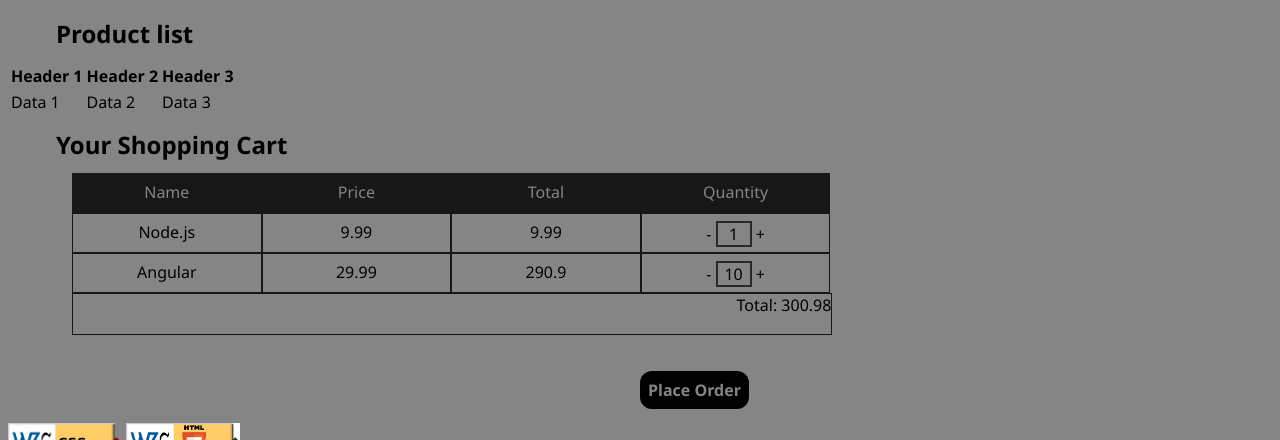
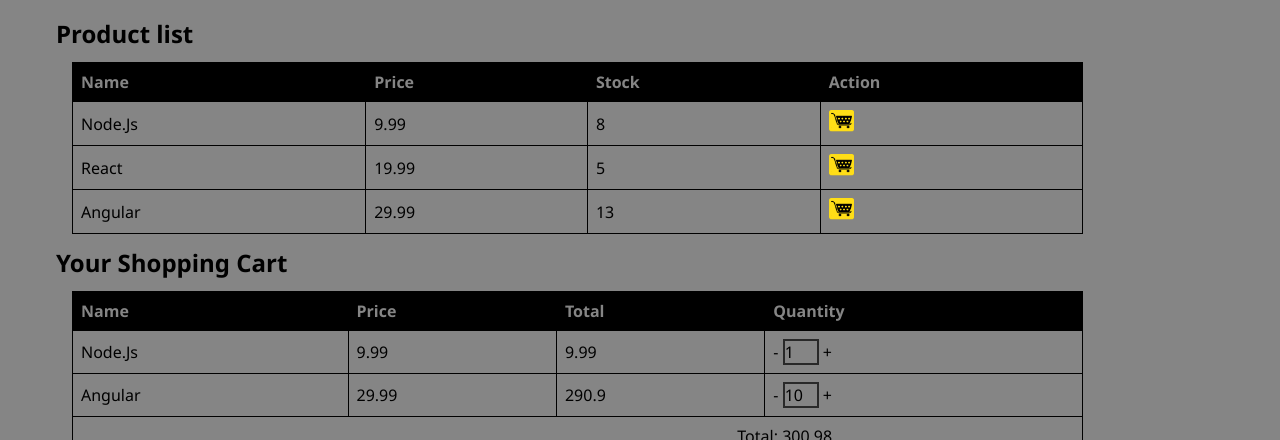
Before and after one commit to bi-node/wap.github.io, a plain HTML site: page Lab3/updatedIndex.html in a window 1280 px wide. Shown: the part 140-580 px from the top of the page. Drawn offline with Linux system fonts and the light colour scheme.

Commit message:
reviewing professor comments and updating new files

```diff
--- a/Lab3/updatedIndex.html
+++ b/Lab3/updatedIndex.html
@@ -4,7 +4,7 @@
     <meta charset="UTF-8">
     <meta name="viewport" content="width=device-width, initial-scale=1.0">
     <title>Welcome page</title>
-    <link href="./style.css" rel="stylesheet">
+    <link href="./updatestyle.css" rel="stylesheet">
 </head>
 <body>
     <div class="ContainerHeader">
@@ -16,58 +16,70 @@
     <h2>
         Product list
     </h2>
-    <div class="table-wrapper">
+    <!-- first table -->
     <table>
-            <thead>
         <tr>
-                    <th>Header 1</th>
-                    <th>Header 2</th>
-                    <th>Header 3</th>
+          <th>Name</th>
+          <th>Price</th>
+          <th>Stock</th>
+          <th>Action</th>
         </tr>
-            </thead>
-            <tbody>
         <tr>
-                    <td>Data 1</td>
-                    <td>Data 2</td>
-                    <td>Data 3</td>
+          <td>Node.Js</td>
+          <td>9.99</td>
+          <td>8</td>
+          <td><img src="./action.png" alt="cart icon" width="25"></td>
         </tr>
-                <!-- Add more rows as needed -->
-            </tbody>
+        <tr>
+          <td>React</td>
+          <td>19.99</td>
+          <td>5</td>
+          <td><img src="./action.png" alt="cart icon" width="25"></td>
+        </tr>
+        <tr>
+          <td>Angular</td>
+          <td>29.99</td>
+          <td>13</td>
+          <td><img src="./action.png" alt="cart icon" width="25"></td>
+        </tr>
       </table>
-    </div>
+
 
     <h2>
         Your Shopping Cart
     </h2>
-    <div class="row one" >
-        <div class="column">Name</div>
-        <div class="column">Price</div>
-        <div class="column">Total</div>
-        <div class="column">Quantity</div>
-    </div>
-    <div class="row">
-        <div class="column">Node.js</div>
-        <div class="column">9.99</div>
-        <div class="column">9.99</div>
-        <div class="column">
-            <span>-</span>
+<!-- second table -->
+<table>
+    <tr>
+      <th>Name</th>
+      <th>Price</th>
+      <th>Total</th>
+      <th>Quantity</th>
+    </tr>
+    <tr>
+      <td>Node.Js</td>
+      <td>9.99</td>
+      <td>9.99</td>
+      <td><span>-</span>
         <span class="no">1</span>
-            <span>+</span>
-        </div>
-    </div>
-    <div class="row">
-        <div class="column">Angular</div>
-        <div class="column">29.99</div>
-        <div class="column">290.9</div>
-        <div class="column">
-            <span>-</span>
+        <span>+</span></td>
+    </tr>
+    <tr>
+      <td>Angular</td>
+      <td>29.99</td>
+      <td>290.9</td>
+      <td><span>-</span>
         <span class="no">10</span>
-            <span>+</span>
-        </div>
-    </div>
-    <div  id="lastrow">
-        Total: 300.98
-    </div>
+        <span>+</span></td>
+    </tr>
+    <tr>
+
+      <td colspan="4" id="lastrow">Total: 300.98</td>
+
+    </tr>
+  </table>
+
+
     <br><br>
     <div class="placeorder">
                 Place Order
@@ -75,7 +87,7 @@
 
     <footer>
         <br>
-         <a href="https://validator.w3.org/nu/?doc=https%3A%2F%2Fbi-node.github.io%2Fwap.github.io%2FLab3%2Fstyle.css"><img src="../Lab2/css_checker.png" alt="CSS Checker" height="40"></a>
+         <a href="https://validator.w3.org/nu/?doc=https%3A%2F%2Fbi-node.github.io%2Fwap.github.io%2FLab3%2Fupdatestyle.css"><img src="../Lab2/css_checker.png" alt="CSS Checker" height="40"></a>
          <a href="https://validator.w3.org/nu/?doc=https%3A%2F%2Fbi-node.github.io%2Fwap.github.io%2FLab3%2Findex.html"><img src="../Lab2/htmlchecker.png" alt="HTML checker" height="40"></a>
     </footer>
 
--- /dev/null
+++ b/Lab3/updatestyle.css
@@ -0,0 +1,89 @@
+body{
+    background-color: rgb(133, 133, 133);
+    font-family: 'Segoe UI', Tahoma, Geneva, Verdana, sans-serif;
+}
+.ContainerHeader{
+    display: flex;
+    flex-direction: row;
+    justify-content: space-between;
+    align-items: center;
+
+}
+
+#title{
+
+    font-size: 3em;
+    font-weight: 1000;
+    text-align: center;
+
+}
+
+#logout{
+    font-size: 2em;
+    text-align: center;
+   /* border: 3px solid red; */
+   width: 4em;
+   margin-right: 2em;
+   padding: 0.5em;
+   font-weight: 600;
+   border-radius: 12px;
+   background-color:  rgb(0, 0, 0);
+   color:  rgb(133, 133, 133);
+}
+#logo{
+    margin:1em;
+}
+
+
+h2{
+    height: fit-content;
+    margin: 0.5em; /* Adjust top and bottom margin */
+    margin-left: 2em;
+}
+
+.one
+{
+    background-color:rgb(23, 23, 23) ;
+    color: rgb(133, 133, 133);
+    font-weight: bolder;
+}
+
+.no{
+    border: 2px solid rgb(41, 41, 41);
+    width: 2em;
+    display: inline-block
+}
+.placeorder
+{
+    display: inline;
+    padding: 0.5em;
+    margin-left: 50%;
+    border-radius: 12px;
+    background-color:  rgb(0, 0, 0);
+    color:  rgb(133, 133, 133);
+    font-weight: 900;
+
+}
+
+table {
+    border-collapse: collapse;
+    width: 80%;
+    margin-left: 4em;
+
+}
+th, td {
+    border: 1px solid black;
+    padding: 8px;
+    text-align: left;
+}
+th {
+    background-color:  rgb(0, 0, 0);
+    color: rgb(133, 133, 133);
+}
+
+#lastrow{
+   text-align: right;
+   padding-right: 250px;
+   font-weight: 500;
+
+}
```
Lines whose indentation alone changed are shown as unchanged.
